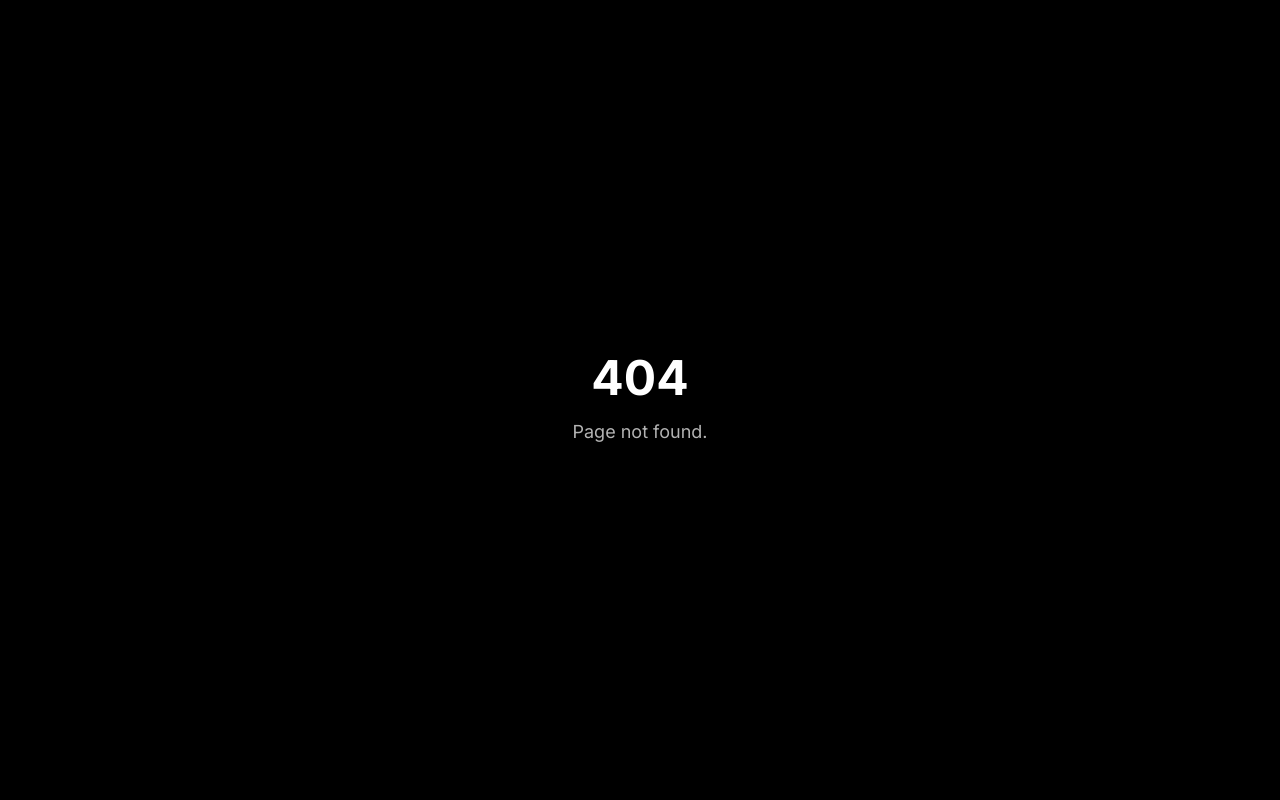
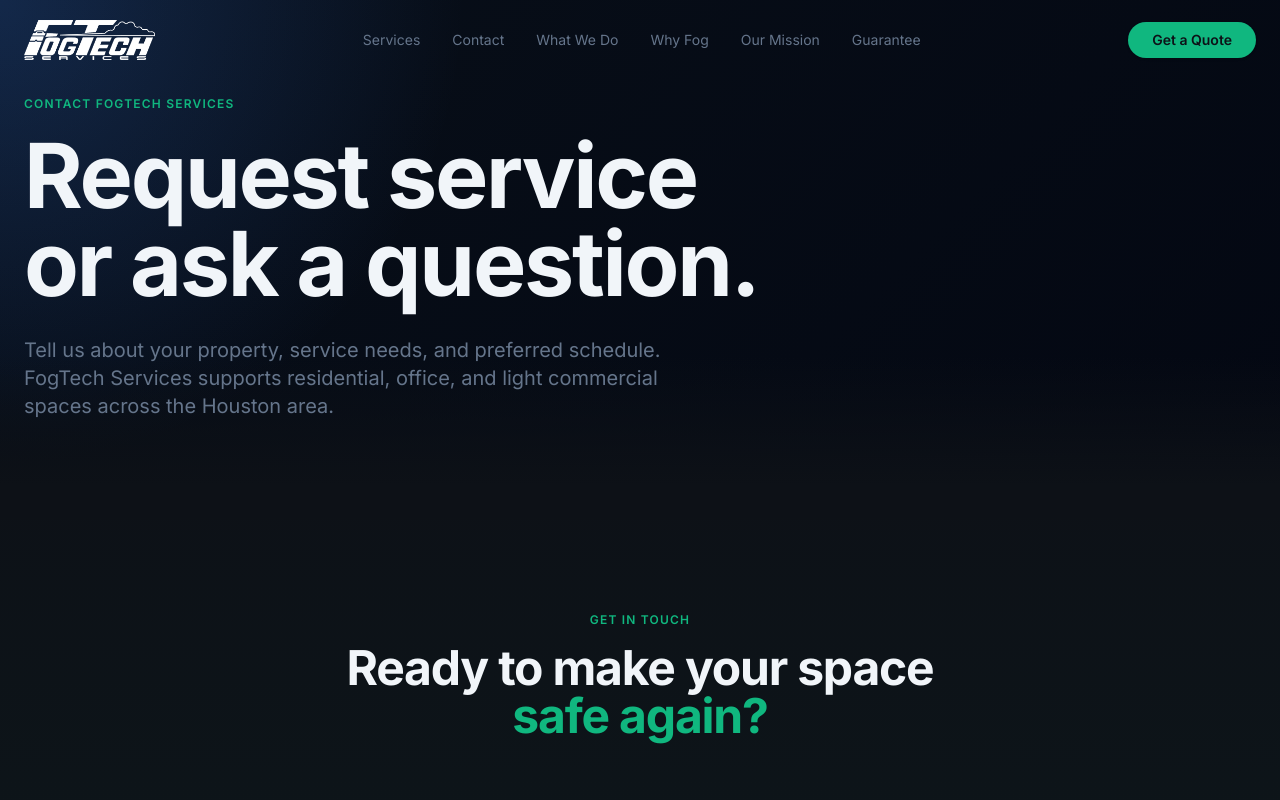
Before and after one commit to sentinelstechnologygroup-stack/FogTechServices-v1, a React (Vite) app: page /contact in a window 1280 px wide. Before the commit this address had no page. Shown: the top 800 px of the page. Built offline with nearby package versions, Linux system fonts and the light colour scheme.

Commit message:
add services and dedicated contact pages

```diff
--- a/src/App.jsx
+++ b/src/App.jsx
@@ -5,6 +5,7 @@ import TermsOfUse from "./pages/TermsOfUse";
 import Disclaimer from "./pages/Disclaimer";
 import ThankYou from "./pages/ThankYou";
 import Services from "./pages/Services";
+import Contact from "./pages/Contact";
 
 function App() {
   return (
@@ -16,6 +17,7 @@ function App() {
         <Route path="/disclaimer" element={<Disclaimer />} />
         <Route path="/thank-you" element={<ThankYou />} />
         <Route path="/services" element={<Services />} />
+        <Route path="/contact" element={<Contact />} />
         <Route
           path="*"
           element={
--- a/src/components/Footer.jsx
+++ b/src/components/Footer.jsx
@@ -35,6 +35,7 @@ export default function Footer() {
           <nav aria-label="Footer legal links">
             <ul className="flex flex-wrap items-center justify-center gap-6 text-xs text-muted-foreground list-none p-0">
               <li><Link to="/services" className="hover:text-foreground transition-colors focus:outline-none focus-visible:ring-1 focus-visible:ring-primary rounded">Services</Link></li>
+              <li><Link to="/contact" className="hover:text-foreground transition-colors focus:outline-none focus-visible:ring-1 focus-visible:ring-primary rounded">Contact</Link></li>
               <li><Link to="/privacy" className="hover:text-foreground transition-colors focus:outline-none focus-visible:ring-1 focus-visible:ring-primary rounded">Privacy Policy</Link></li>
               <li><Link to="/terms" className="hover:text-foreground transition-colors focus:outline-none focus-visible:ring-1 focus-visible:ring-primary rounded">Terms of Use</Link></li>
               <li><Link to="/disclaimer" className="hover:text-foreground transition-colors focus:outline-none focus-visible:ring-1 focus-visible:ring-primary rounded">Disclaimer</Link></li>
--- a/src/components/HeroSection.jsx
+++ b/src/components/HeroSection.jsx
@@ -88,7 +88,7 @@ export default function HeroSection() {
             className="flex flex-col sm:flex-row gap-4"
           >
             <a
-              href="#contact"
+              href="/contact"
               onClick={() => trackEvent('hero_cta_click', { type: 'get_started' })}
               aria-label="Get started — request a quote from FogTech Services"
             >
--- a/src/components/MidPageCTA.jsx
+++ b/src/components/MidPageCTA.jsx
@@ -31,7 +31,7 @@ export default function MidPageCTA({ heading, subtext, location = "mid-page" })
             )}
             <div className="flex flex-col sm:flex-row gap-3 justify-center mt-8">
               <a
-                href="#contact"
+                href="/contact"
                 onClick={() => trackEvent('cta_click', { location, type: 'quote' })}
               >
                 <Button
--- a/src/components/MissionSection.jsx
+++ b/src/components/MissionSection.jsx
@@ -50,7 +50,7 @@ export default function MissionSection() {
             </blockquote>
 
             <div className="mt-8">
-              <a href="#contact" aria-label="Get started with FogTech Services">
+              <a href="/contact" aria-label="Get started with FogTech Services">
                 <Button className="bg-primary text-primary-foreground hover:bg-primary/90 rounded-full px-8 h-12 font-semibold group focus-visible:ring-2 focus-visible:ring-primary focus-visible:ring-offset-2">
                   Let's Get Started
                   <ArrowRight className="w-4 h-4 ml-2 group-hover:translate-x-1 transition-transform" aria-hidden="true" />
--- a/src/components/Navbar.jsx
+++ b/src/components/Navbar.jsx
@@ -16,6 +16,7 @@ export default function Navbar() {
 
   const navLinks = [
     { label: "Services", href: "/services", isRoute: true },
+    { label: "Contact", href: "/contact", isRoute: true },
     { label: "What We Do", href: "/#what-we-do" },
     { label: "Why Fog", href: "/#why-fog" },
     { label: "Our Mission", href: "/#mission" },
@@ -76,7 +77,7 @@ export default function Navbar() {
         </div>
 
         <div className="hidden md:block">
-          <a href="/#contact" aria-label="Get a quote from FogTech Services">
+          <a href="/contact" aria-label="Get a quote from FogTech Services">
             <Button className="bg-primary text-primary-foreground hover:bg-primary/90 rounded-full px-6 font-semibold focus-visible:ring-2 focus-visible:ring-primary focus-visible:ring-offset-2">
               Get a Quote
             </Button>
@@ -125,7 +126,7 @@ export default function Navbar() {
                   </a>
                 )
               )}
-              <a href="/#contact" onClick={() => setMobileOpen(false)} aria-label="Get a quote from FogTech Services">
+              <a href="/contact" onClick={() => setMobileOpen(false)} aria-label="Get a quote from FogTech Services">
                 <Button className="w-full bg-primary text-primary-foreground hover:bg-primary/90 rounded-full font-semibold mt-2">
                   Get a Quote
                 </Button>
--- /dev/null
+++ b/src/pages/Contact.jsx
@@ -0,0 +1,83 @@
+import React, { useEffect } from "react";
+import { motion } from "framer-motion";
+import Navbar from "@/components/Navbar";
+import ContactSection from "@/components/ContactSection";
+import Footer from "@/components/Footer";
+import MobileCallButton from "@/components/MobileCallButton";
+
+export default function Contact() {
+  useEffect(() => {
+    const previousTitle = document.title;
+    const description =
+      "Contact FogTech Services for fogging, sanitizing, cleaning, ERV maintenance support, and pressure washing in Houston and surrounding areas.";
+
+    document.title = "Contact | FogTech Services";
+
+    let metaDescription = document.querySelector('meta[name="description"]');
+    const previousDescription = metaDescription?.getAttribute("content");
+
+    if (!metaDescription) {
+      metaDescription = document.createElement("meta");
+      metaDescription.setAttribute("name", "description");
+      document.head.appendChild(metaDescription);
+    }
+
+    metaDescription.setAttribute("content", description);
+
+    return () => {
+      document.title = previousTitle;
+      if (previousDescription) {
+        metaDescription?.setAttribute("content", previousDescription);
+      }
+    };
+  }, []);
+
+  return (
+    <>
+      <a
+        href="#main-content"
+        className="sr-only focus:not-sr-only focus:fixed focus:top-4 focus:left-4 focus:z-[100] focus:px-4 focus:py-2 focus:bg-primary focus:text-primary-foreground focus:rounded-lg focus:font-semibold"
+      >
+        Skip to main content
+      </a>
+
+      <div className="min-h-screen bg-background text-foreground">
+        <Navbar />
+
+        <main id="main-content">
+          <section className="relative min-h-[58vh] flex items-center overflow-hidden pt-24 pb-16" aria-labelledby="contact-page-heading">
+            <div className="absolute inset-0 bg-[radial-gradient(circle_at_top_left,_rgba(59,130,246,0.22),_transparent_34%),linear-gradient(135deg,_rgba(8,15,25,0.98),_rgba(3,7,18,0.96))]" aria-hidden="true" />
+            <div className="absolute inset-x-0 bottom-0 h-32 bg-gradient-to-t from-background to-transparent" aria-hidden="true" />
+
+            <div className="max-w-7xl mx-auto px-4 sm:px-6 relative z-10 w-full">
+              <motion.div
+                initial={{ opacity: 0, y: 30 }}
+                animate={{ opacity: 1, y: 0 }}
+                transition={{ duration: 0.7 }}
+                className="max-w-3xl"
+              >
+                <p className="text-xs font-semibold text-primary tracking-widest uppercase mb-5">
+                  Contact FogTech Services
+                </p>
+                <h1
+                  id="contact-page-heading"
+                  className="font-bold tracking-tight leading-[0.98] text-[clamp(2.75rem,7vw,5.75rem)]"
+                >
+                  Request service or ask a question.
+                </h1>
+                <p className="mt-7 text-lg md:text-xl text-muted-foreground max-w-2xl leading-relaxed">
+                  Tell us about your property, service needs, and preferred schedule. FogTech Services supports residential, office, and light commercial spaces across the Houston area.
+                </p>
+              </motion.div>
+            </div>
+          </section>
+
+          <ContactSection />
+        </main>
+
+        <Footer />
+        <MobileCallButton />
+      </div>
+    </>
+  );
+}
--- a/src/pages/Home.jsx
+++ b/src/pages/Home.jsx
@@ -6,7 +6,6 @@ import MidPageCTA from "@/components/MidPageCTA";
 import WhyFogSection from "@/components/WhyFogSection";
 import MissionSection from "@/components/MissionSection";
 import GuaranteeSection from "@/components/GuaranteeSection";
-import ContactSection from "@/components/ContactSection";
 import Footer from "@/components/Footer";
 import MobileCallButton from "@/components/MobileCallButton";
 
@@ -46,7 +45,6 @@ export default function Home() {
           />
 
           <GuaranteeSection />
-          <ContactSection />
         </main>
 
         <Footer />
--- a/src/pages/Services.jsx
+++ b/src/pages/Services.jsx
@@ -125,7 +125,7 @@ export default function Services() {
                 fresher, and better maintained with dependable service options.
               </p>
               <div className="flex flex-col sm:flex-row gap-4">
-                <Link to="/#contact" aria-label="Request a service from FogTech Services">
+                <Link to="/contact" aria-label="Request a service from FogTech Services">
                   <Button
                     size="lg"
                     className="bg-primary text-primary-foreground hover:bg-primary/90 rounded-full px-8 h-14 text-base font-semibold group focus-visible:ring-2 focus-visible:ring-primary focus-visible:ring-offset-2"
@@ -137,7 +137,7 @@ export default function Services() {
                     />
                   </Button>
                 </Link>
-                <Link to="/#contact" aria-label="Contact FogTech Services">
+                <Link to="/contact" aria-label="Contact FogTech Services">
                   <Button
                     size="lg"
                     variant="outline"
@@ -212,7 +212,7 @@ export default function Services() {
                 </div>
 
                 <Link
-                  to="/#contact"
+                  to="/contact"
                   className="inline-flex items-center gap-1.5 text-sm font-semibold text-primary hover:underline focus:outline-none focus-visible:ring-2 focus-visible:ring-primary rounded"
                   aria-label={`Request ${title} service`}
                 >
@@ -299,7 +299,7 @@ export default function Services() {
               Contact FogTech Services to discuss your property, service needs, and scheduling
               options.
             </p>
-            <Link to="/#contact" aria-label="Get in touch with FogTech Services">
+            <Link to="/contact" aria-label="Get in touch with FogTech Services">
               <Button
                 size="lg"
                 className="bg-primary text-primary-foreground hover:bg-primary/90 rounded-full px-10 h-14 text-base font-semibold group focus-visible:ring-2 focus-visible:ring-primary focus-visible:ring-offset-2"
```
